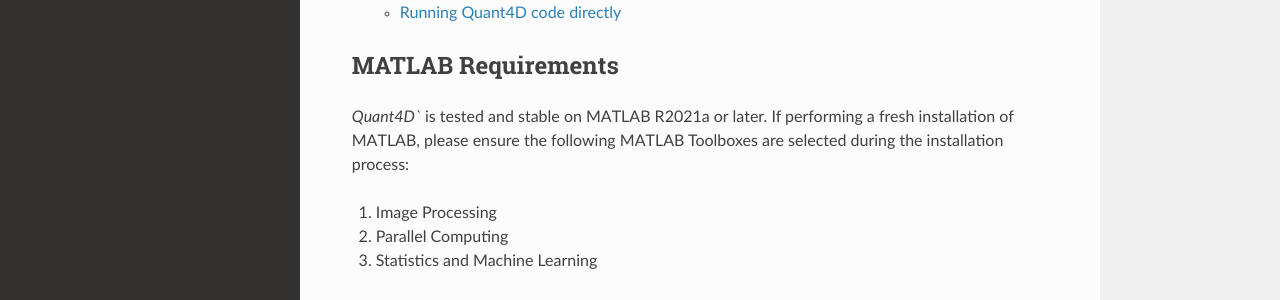
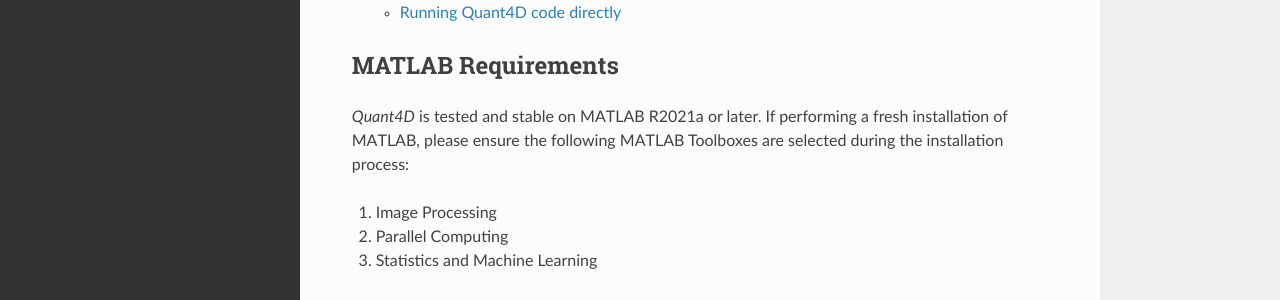
Before and after one commit to bryandesser/Quant4D, a Sphinx documentation site: the page built from docs/source/installation.rst, in a window 1280 px wide and 900 px high. Shown: the part 267-567 px from the top of the window. Built offline with Sphinx 7.4.7 and the Read the Docs theme 3.1.0, drawn with Linux system fonts in a browser that asks for light colours; pages that are not in the unit, such as notebooks, are missing from menus.

```diff
--- a/docs/source/installation.rst
+++ b/docs/source/installation.rst
@@ -11,7 +11,7 @@ Installation
 MATLAB Requirements
 -------------------
 
-`Quant4D`` is tested and stable on MATLAB R2021a or later. If performing a fresh installation of MATLAB, please ensure the following MATLAB Toolboxes are selected during the installation process:
+`Quant4D` is tested and stable on MATLAB R2021a or later. If performing a fresh installation of MATLAB, please ensure the following MATLAB Toolboxes are selected during the installation process:
 
 #. Image Processing
 #. Parallel Computing
@@ -31,9 +31,6 @@ The simplest way to install `Quant4D` is via the installer file (`Quant4D.mlappi
     :height: 400
     :align: center
 
-|
-|
-
 Running Quant4D code directly
 -----------------------------
 
```
Also changed, not shown: docs/_static/screenshot.png (renamed from screenshot.png), 4 other files.
